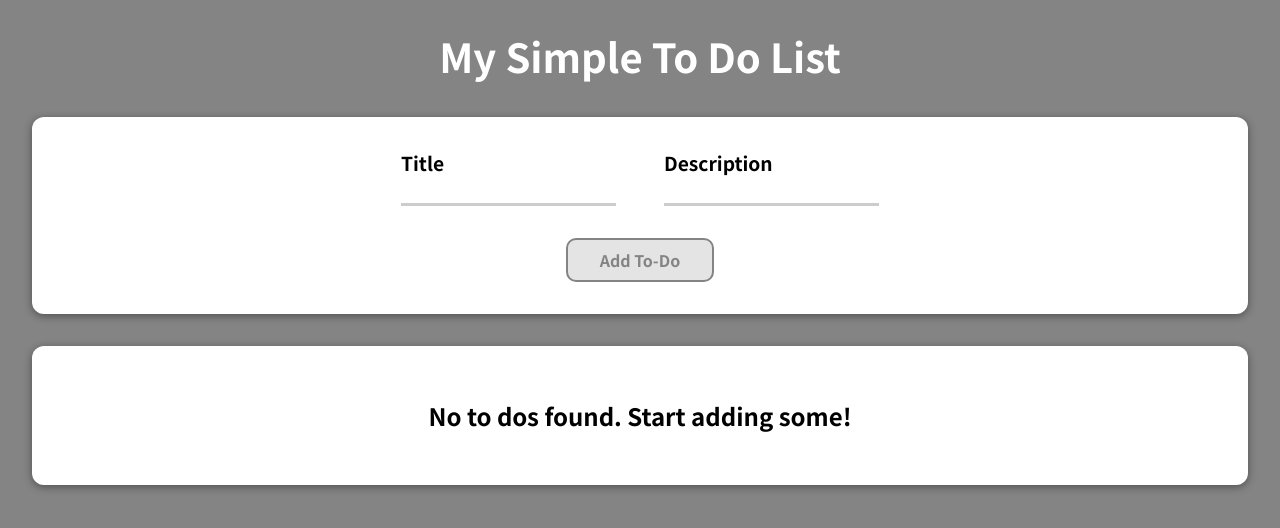
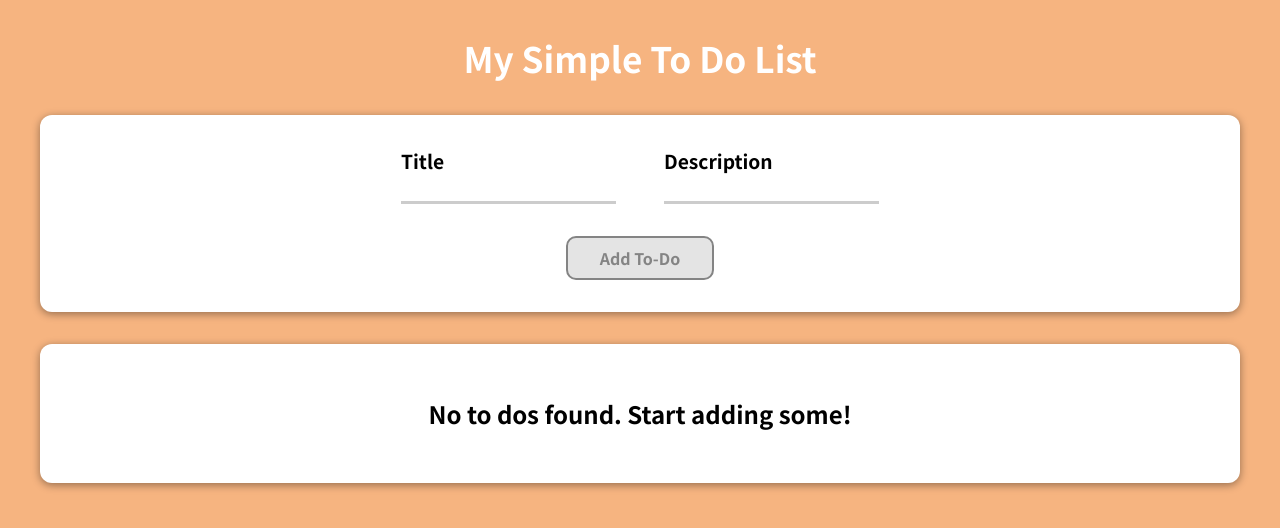
Before and after one commit to sopoour/to-do-app, a React (Create React App) app: page / in a window 1280 px wide. Shown: the top 528 px of the page. Built offline with nearby package versions, Linux system fonts and the light colour scheme.

Commit message:
adjusted styling (orange theme)

```diff
--- a/src/App.js
+++ b/src/App.js
@@ -33,7 +33,7 @@ function App() {
 
   return (
     <React.Fragment>
-      <h1 style={{ color: "white", textAlign: "center", fontSize: "2.5rem" }}>
+      <h1 style={{ color: "white", textAlign: "center", fontSize: "2.2rem" }}>
         My Simple To Do List
       </h1>
       <NewToDo onAddToDo={handleAddToDo} />
--- a/src/index.css
+++ b/src/index.css
@@ -9,8 +9,8 @@ html {
 }
 
 body {
-  margin: 0;
-  background-color: #848484;
+  margin: 2rem 0.5rem;
+  background-color: rgba(	244, 162, 97, 0.8);
 }
 
 button {
```
Also changed, not shown: package.json (+8 -2 lines), 2 other files (tests, documents, lock files or other folders).
